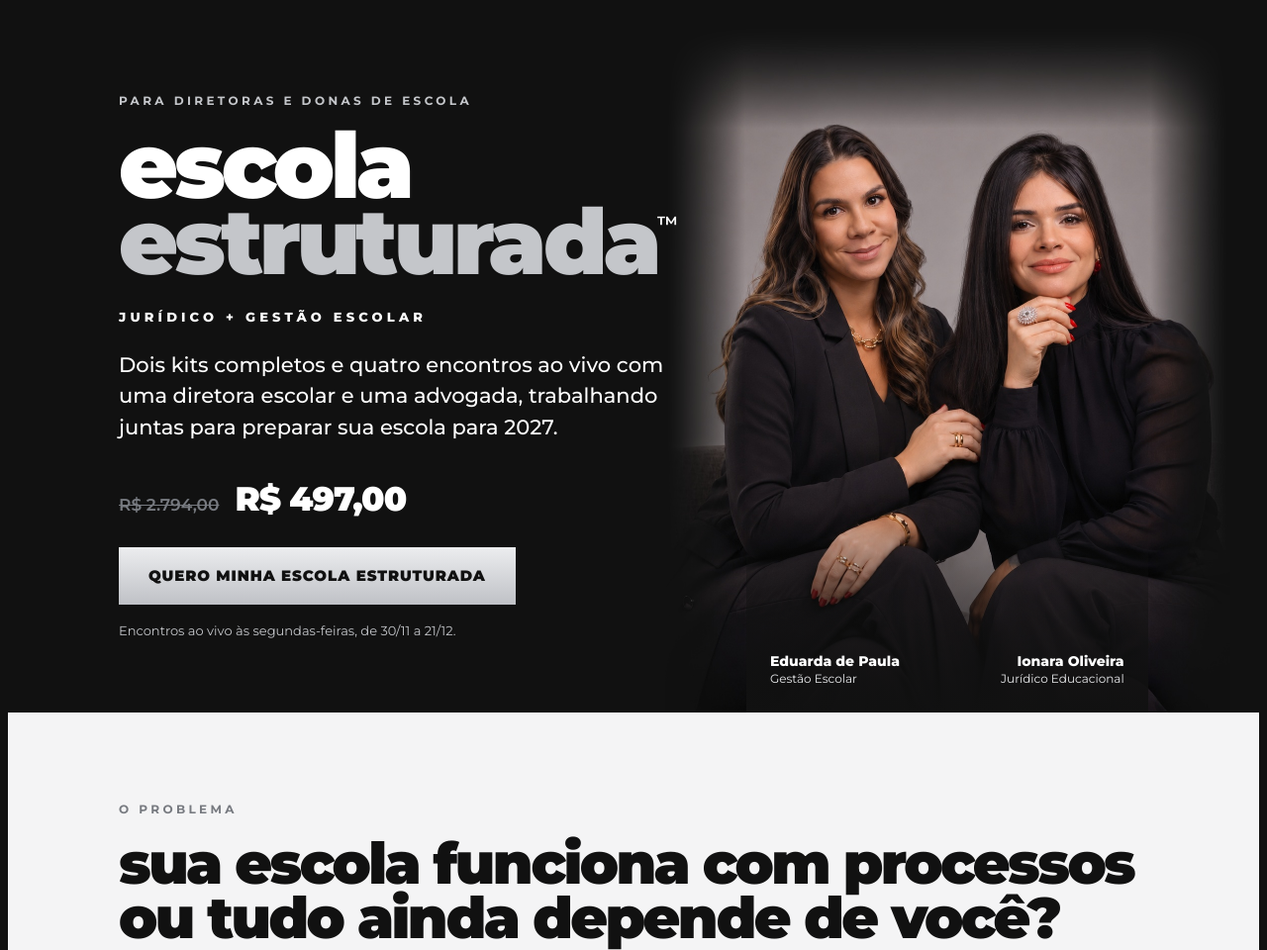
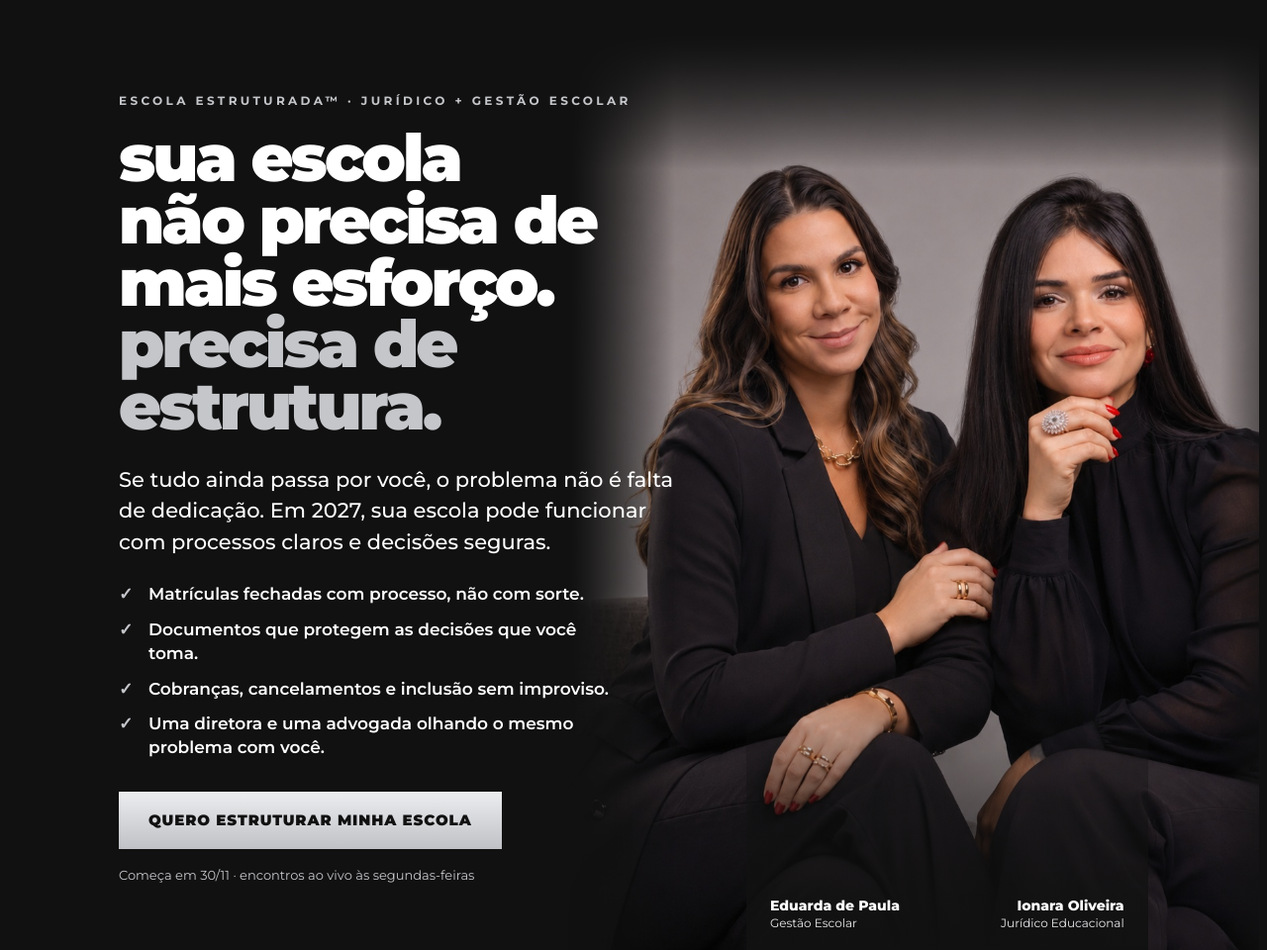
Before and after one commit to eduardadepaulasil-blip/9BEE-7B2F, a plain HTML site: page pagina-vendas/index.html in a window 1280 px wide. Shown: the top 960 px of the page at 99% size. Drawn offline with Linux system fonts and the light colour scheme.

Commit message:
Página de vendas: topo sem preço, foco em benefícios
Co-Authored-By: Claude Opus 5.5 <noreply@anthropic.com>
Claude-Session: https://claude.ai/code/session_014mHknZVTWxeqKZ2eEKncNz

```diff
--- a/pagina-vendas/index.html
+++ b/pagina-vendas/index.html
@@ -39,6 +39,10 @@ p{margin:0}
 .hero h1 .l2{color:var(--prata)}
 .hero h1 sup{font-size:.22em;font-weight:600;letter-spacing:0;vertical-align:top;position:relative;top:.5em}
 .hero .tag{margin:26px 0 22px;font-weight:800;font-size:13px;letter-spacing:.32em}
+.hero h1.h1-frase{font-size:clamp(40px,5.2vw,66px);line-height:.95}
+.benef{list-style:none;padding:0;margin:26px 0 32px;display:grid;gap:12px;max-width:44ch}
+.benef li{position:relative;padding-left:30px;font-weight:600;font-size:17px;line-height:1.4}
+.benef li::before{content:"✓";position:absolute;left:0;top:0;font-weight:900;color:var(--prata)}
 .preco-hero{display:flex;flex-wrap:wrap;align-items:baseline;gap:6px 16px;margin:30px 0 22px}
 .preco-hero s{color:var(--cinza);font-weight:600;font-size:17px}
 .preco-hero strong{font-weight:900;font-size:34px;letter-spacing:-.03em}
@@ -170,13 +174,17 @@ p{margin:0}
 <header class="hero dark">
   <div class="wrap">
     <div class="hero-txt">
-      <p class="eyebrow">Para diretoras e donas de escola</p>
-      <h1>escola<br><span class="l2">estruturada</span><sup>™</sup></h1>
-      <p class="tag">JURÍDICO + GESTÃO ESCOLAR</p>
-      <p class="lead">Dois kits completos e quatro encontros ao vivo com uma diretora escolar e uma advogada, trabalhando juntas para preparar sua escola para 2027.</p>
-      <div class="preco-hero"><s>R$ 2.794,00</s><strong>R$ 497,00</strong></div>
-      <a class="btn cta" href="#oferta">Quero minha escola estruturada</a>
-      <p class="nota">Encontros ao vivo às segundas-feiras, de 30/11 a 21/12.</p>
+      <p class="eyebrow">Escola Estruturada™ · Jurídico + Gestão Escolar</p>
+      <h1 class="h1-frase">sua escola não precisa de mais esforço.<br><span class="l2">precisa de estrutura.</span></h1>
+      <p class="lead" style="margin-top:26px">Se tudo ainda passa por você, o problema não é falta de dedicação. Em 2027, sua escola pode funcionar com processos claros e decisões seguras.</p>
+      <ul class="benef">
+        <li>Matrículas fechadas com processo, não com sorte.</li>
+        <li>Documentos que protegem as decisões que você toma.</li>
+        <li>Cobranças, cancelamentos e inclusão sem improviso.</li>
+        <li>Uma diretora e uma advogada olhando o mesmo problema com você.</li>
+      </ul>
+      <a class="btn cta" href="#oferta">Quero estruturar minha escola</a>
+      <p class="nota">Começa em 30/11 · encontros ao vivo às segundas-feiras</p>
     </div>
     <div class="hero-foto">
       <img src="eduarda-ionara.jpg" alt="Eduarda de Paula e Ionara Oliveira" width="1122" height="1402">
```
